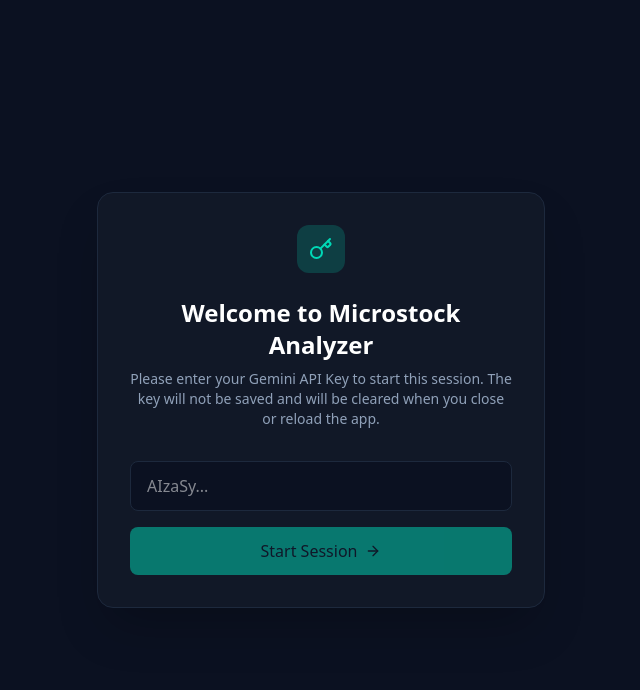
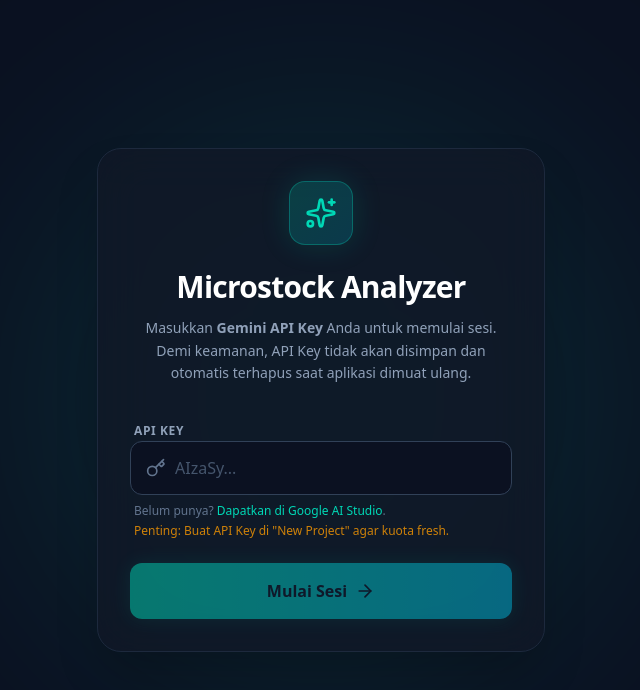
Before and after one commit to dwiariksuandi/Keyword-and-Prompts-Generator, a React (Vite) app: page / in a window 1280 px wide. Shown: the top 690 px of the page, without its empty margins (319-959 px from the left). Built offline with nearby package versions, Linux system fonts and the light colour scheme.

Commit message:
feat: Enhance session initiation UI
Introduces a more visually appealing and engaging user interface for initiating a new session. This includes adding background glow effects, improved element styling, and clearer instructional text.

```diff
--- a/src/App.tsx
+++ b/src/App.tsx
@@ -251,43 +251,61 @@ export default function App() {
 
   if (!isSessionActive) {
     return (
-      <div className="min-h-screen bg-[#0B1121] flex items-center justify-center p-4 selection:bg-cyan-500/30">
-        <div className="max-w-md w-full bg-[#111827] border border-slate-800 rounded-2xl p-8 shadow-2xl">
-          <div className="w-12 h-12 bg-[#00D8B6]/20 rounded-xl flex items-center justify-center mb-6 mx-auto">
-            <Key className="w-6 h-6 text-[#00D8B6]" />
+      <div className="min-h-screen bg-[#0B1121] flex items-center justify-center p-4 selection:bg-cyan-500/30 relative overflow-hidden">
+        {/* Background Glow */}
+        <div className="absolute top-1/2 left-1/2 -translate-x-1/2 -translate-y-1/2 w-[600px] h-[600px] bg-[#00D8B6]/10 blur-[120px] rounded-full pointer-events-none" />
+
+        <div className="max-w-md w-full bg-[#111827]/80 backdrop-blur-xl border border-slate-800 rounded-3xl p-8 shadow-2xl relative z-10">
+          <div className="w-16 h-16 bg-gradient-to-br from-[#00D8B6]/20 to-cyan-500/20 border border-[#00D8B6]/30 rounded-2xl flex items-center justify-center mb-6 mx-auto shadow-[0_0_30px_rgba(0,216,182,0.15)]">
+            <Sparkles className="w-8 h-8 text-[#00D8B6]" />
           </div>
-          <h1 className="text-2xl font-bold text-white text-center mb-2">Welcome to Microstock Analyzer</h1>
-          <p className="text-slate-400 text-center mb-8 text-sm">
-            Please enter your Gemini API Key to start this session. The key will not be saved and will be cleared when you close or reload the app.
+
+          <h1 className="text-2xl sm:text-3xl font-bold text-white text-center mb-3 tracking-tight">Microstock Analyzer</h1>
+          <p className="text-slate-400 text-center mb-8 text-sm leading-relaxed">
+            Masukkan <strong>Gemini API Key</strong> Anda untuk memulai sesi. Demi keamanan, API Key tidak akan disimpan dan otomatis terhapus saat aplikasi dimuat ulang.
           </p>
 
-          <form onSubmit={handleStartSession} className="space-y-4">
-            <div>
+          <form onSubmit={handleStartSession} className="space-y-6">
+            <div className="space-y-2">
+              <label className="text-xs font-semibold text-slate-400 uppercase tracking-wider ml-1">API Key</label>
+              <div className="relative">
+                <div className="absolute inset-y-0 left-0 pl-4 flex items-center pointer-events-none">
+                  <Key className="w-5 h-5 text-slate-500" />
+                </div>
                 <input
                   type="password"
                   value={tempApiKey}
                   onChange={(e) => setTempApiKey(e.target.value)}
                   placeholder="AIzaSy..."
-                className="w-full bg-[#0B1121] border border-slate-800 rounded-lg text-white px-4 py-3 outline-none focus:border-[#00D8B6] transition-colors"
+                  className="w-full bg-[#0B1121] border border-slate-700 rounded-xl text-white pl-11 pr-4 py-3.5 outline-none focus:border-[#00D8B6] focus:ring-1 focus:ring-[#00D8B6] transition-all placeholder:text-slate-600"
                 />
+              </div>
+              <div className="text-xs text-slate-500 ml-1 mt-2 space-y-1">
+                <p>
+                  Belum punya? <a href="https://aistudio.google.com/app/apikey" target="_blank" rel="noreferrer" className="text-[#00D8B6] hover:underline">Dapatkan di Google AI Studio</a>.
+                </p>
+                <p className="text-amber-500/80 font-medium">
+                  Penting: Buat API Key di "New Project" agar kuota fresh.
+                </p>
+              </div>
             </div>
 
             {validationError && (
-              <div className="flex items-start gap-2 p-3 bg-red-500/10 border border-red-500/20 rounded-lg text-red-400 text-sm">
-                <AlertCircle className="w-4 h-4 shrink-0 mt-0.5" />
-                <p>{validationError}</p>
+              <div className="flex items-start gap-3 p-4 bg-red-500/10 border border-red-500/20 rounded-xl text-red-400 text-sm animate-in fade-in slide-in-from-top-2">
+                <AlertCircle className="w-5 h-5 shrink-0 mt-0.5" />
+                <p className="leading-relaxed">{validationError}</p>
               </div>
             )}
 
             <button
               type="submit"
               disabled={!tempApiKey.trim() || isValidating}
-              className="w-full flex items-center justify-center gap-2 bg-[#00D8B6] hover:bg-[#00c2a3] text-slate-900 font-medium py-3 rounded-lg transition-colors disabled:opacity-50"
+              className="w-full flex items-center justify-center gap-2 bg-gradient-to-r from-[#00D8B6] to-cyan-500 hover:from-[#00c2a3] hover:to-cyan-600 text-slate-900 font-bold py-4 rounded-xl transition-all disabled:opacity-50 disabled:cursor-not-allowed shadow-[0_0_20px_rgba(0,216,182,0.2)] hover:shadow-[0_0_25px_rgba(0,216,182,0.3)]"
             >
               {isValidating ? (
-                <><Loader2 className="w-5 h-5 animate-spin" /> Validating...</>
+                <><Loader2 className="w-5 h-5 animate-spin" /> Memvalidasi API Key...</>
               ) : (
-                <>Start Session <ArrowRight className="w-4 h-4" /></>
+                <>Mulai Sesi <ArrowRight className="w-5 h-5" /></>
               )}
             </button>
           </form>
```
Lines whose indentation alone changed are shown as unchanged.
